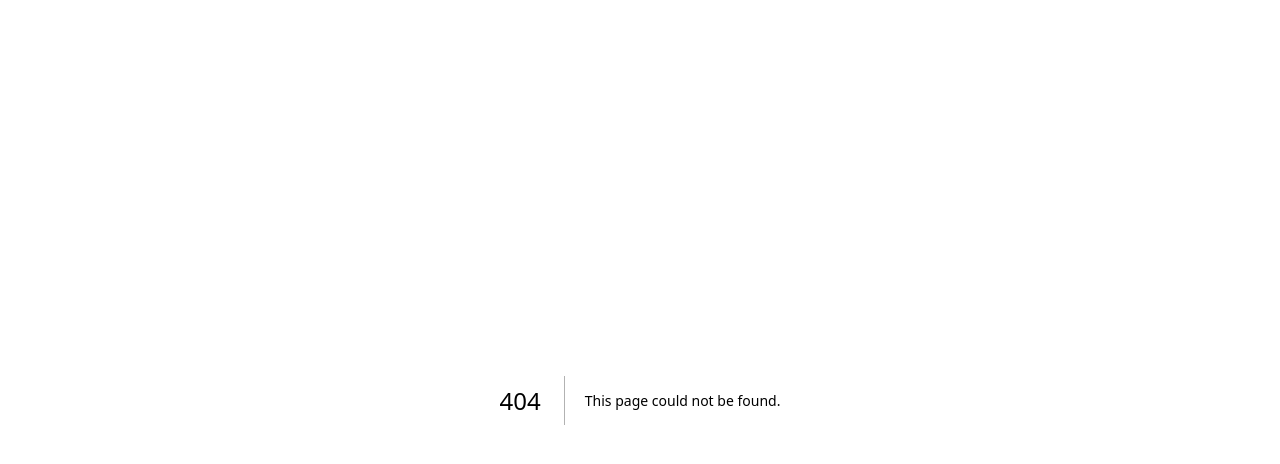
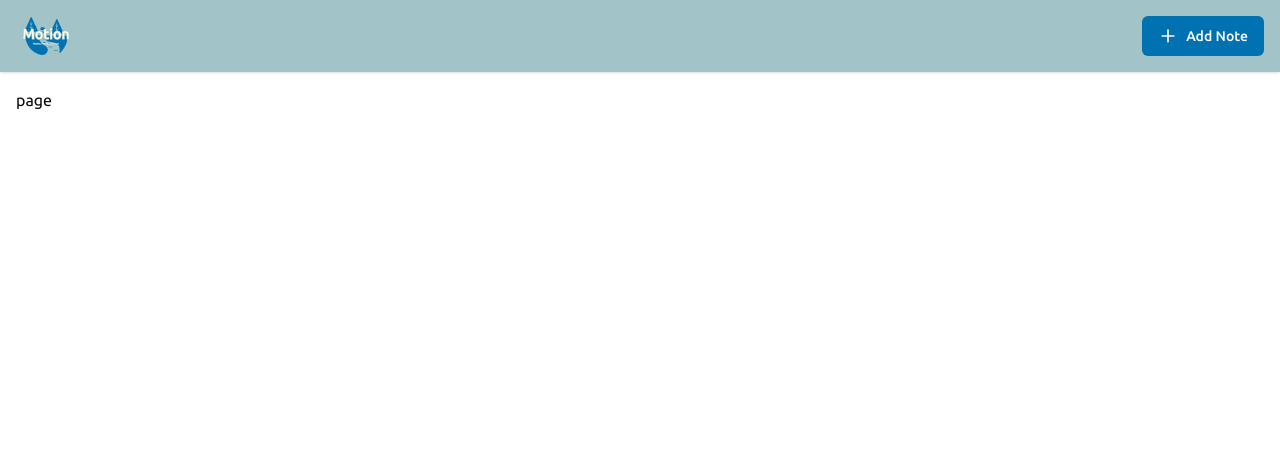
Before and after one commit to amanguptak/MotionMan, a Next.js app: page /motion in a window 1280 px wide. Before the commit this address had no page. Shown: the top 464 px of the page. Built offline with nearby package versions, Linux system fonts and the light colour scheme.

Commit message:
navbar-profile

```diff
--- a/app/layout.tsx
+++ b/app/layout.tsx
@@ -1,9 +1,16 @@
 import type { Metadata } from 'next'
-import { Inter } from 'next/font/google'
+
 import './globals.css'
 import { ClerkProvider } from '@clerk/nextjs'
 
-const inter = Inter({ subsets: ['latin'] })
+import { Ubuntu } from 'next/font/google';
+
+const ubuntu = Ubuntu({
+  subsets: ['latin'],
+  display: 'swap',
+  variable: '--font-ubuntu',
+  weight: ['300', '400', '500', '700']
+});
 
 export const metadata: Metadata = {
   title: 'Motion App',
@@ -18,7 +25,7 @@
   return (
     <ClerkProvider>
     <html lang="en">
-      <body className={inter.className}>{children}</body>
+      <body className={ubuntu.className}>{children}</body>
     </html>
     </ClerkProvider>
   )
--- /dev/null
+++ b/app/motion/Navbar.tsx
@@ -0,0 +1,33 @@
+import React from "react";
+import { UserButton } from "@clerk/nextjs";
+import { Button } from "@/components/ui/button";
+import { Plus } from "lucide-react";
+import Link from "next/link";
+import Image from "next/image";
+import logo from "@/public/images/nobg.png";
+const Navbar = () => {
+  return (
+    <div className="shadow p-4  bg-[#a2c4c9]">
+      <div className="flex flex-wrap gap-3 max-w-8xl m-auto items-center justify-between">
+        <Link href="/" className="flex items-center gap-1">
+          <Image src={logo} alt="logo" height={60} width={60} />
+          {/* <span className="font-bold text-lg text-[#0072b1]">Motion</span> */}
+        </Link>
+        <div className="flex items-center gap-4">
+          <UserButton
+            afterSignOutUrl="/"
+            appearance={{
+              elements: { avatarBox: { width: "2.3rem", height: "2.3rem" } },
+            }}
+          />
+          <Button>
+            <Plus size={20} className="mr-2" />
+            Add Note
+          </Button>
+        </div>
+      </div>
+    </div>
+  );
+};
+
+export default Navbar;
--- /dev/null
+++ b/app/motion/layout.tsx
@@ -0,0 +1,12 @@
+import React from "react";
+import Navbar from "./Navbar";
+const Layout = ({ children }: { children: React.ReactNode }) => {
+  return (
+    <>
+      <Navbar />
+      <main className="p-4">{children}</main>
+    </>
+  );
+};
+
+export default Layout;
--- /dev/null
+++ b/app/motion/page.tsx
@@ -0,0 +1,9 @@
+import React from 'react'
+
+const Motion = () => {
+  return (
+    <div>page</div>
+  )
+}
+
+export default Motion
--- /dev/null
+++ b/components/ui/button.tsx
@@ -0,0 +1,56 @@
+import * as React from "react"
+import { Slot } from "@radix-ui/react-slot"
+import { cva, type VariantProps } from "class-variance-authority"
+
+import { cn } from "@/lib/utils"
+
+const buttonVariants = cva(
+  "inline-flex items-center justify-center whitespace-nowrap rounded-md text-sm font-medium ring-offset-background transition-colors focus-visible:outline-none focus-visible:ring-2 focus-visible:ring-ring focus-visible:ring-offset-2 disabled:pointer-events-none disabled:opacity-50",
+  {
+    variants: {
+      variant: {
+        default: "bg-[#0072b1] text-primary-foreground hover:bg-[#178dce]",
+        destructive:
+          "bg-destructive text-destructive-foreground hover:bg-destructive/90",
+        outline:
+          "border border-input bg-background hover:bg-accent hover:text-accent-foreground",
+        secondary:
+          "bg-secondary text-secondary-foreground hover:bg-secondary/80",
+        ghost: "hover:bg-accent hover:text-accent-foreground",
+        link: "text-primary underline-offset-4 hover:underline",
+      },
+      size: {
+        default: "h-10 px-4 py-2",
+        sm: "h-9 rounded-md px-3",
+        lg: "h-11 rounded-md px-8",
+        icon: "h-10 w-10",
+      },
+    },
+    defaultVariants: {
+      variant: "default",
+      size: "default",
+    },
+  }
+)
+
+export interface ButtonProps
+  extends React.ButtonHTMLAttributes<HTMLButtonElement>,
+    VariantProps<typeof buttonVariants> {
+  asChild?: boolean
+}
+
+const Button = React.forwardRef<HTMLButtonElement, ButtonProps>(
+  ({ className, variant, size, asChild = false, ...props }, ref) => {
+    const Comp = asChild ? Slot : "button"
+    return (
+      <Comp
+        className={cn(buttonVariants({ variant, size, className }))}
+        ref={ref}
+        {...props}
+      />
+    )
+  }
+)
+Button.displayName = "Button"
+
+export { Button, buttonVariants }
--- a/package.json
+++ b/package.json
@@ -11,6 +11,7 @@
   "dependencies": {
     "@clerk/nextjs": "^4.27.2",
     "@prisma/client": "^5.6.0",
+    "@radix-ui/react-slot": "^1.0.2",
     "class-variance-authority": "^0.7.0",
     "clsx": "^2.0.0",
     "lucide-react": "^0.293.0",
```
Also changed, not shown: .eslintrc.json, public/images/nobg.png (added), 1 other file (tests, documents, lock files or other folders).
